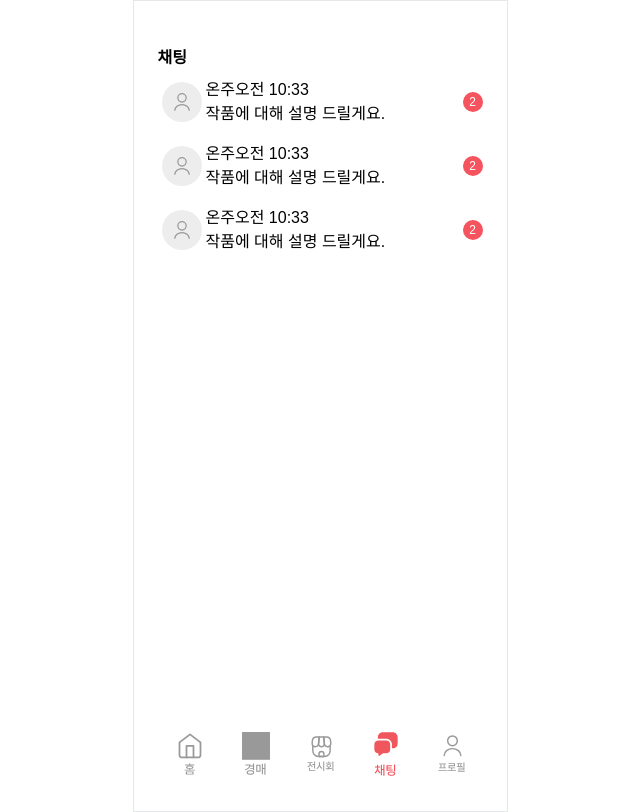
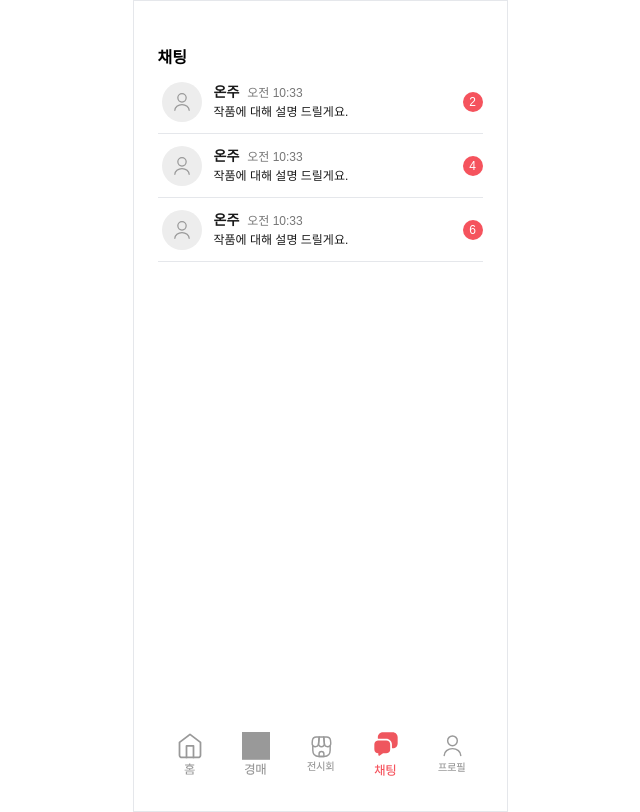
Before and after one commit to Att-ies/frontend, a Next.js app: page /chat in a window 1280 px wide. Shown: the whole page, without its empty margins (320-960 px from the left). Built offline with nearby package versions, Linux system fonts and the light colour scheme.

Commit message:
feat : chatRoom Component

```diff
--- /dev/null
+++ b/src/components/chat/ChatRoom.tsx
@@ -0,0 +1,55 @@
+import React from 'react';
+import Image from 'next/image';
+import { useRouter } from 'next/router';
+
+interface chatRoomProps {
+  chatRoom: {
+    id: string;
+    profileImage: string;
+    name: string;
+    time: string;
+    message: string;
+    notifyCnt: number;
+  };
+  [key: string]: any;
+}
+
+export default function Chatroom({ chatRoom }: chatRoomProps) {
+  const handleChattingRoom = () => {
+    router.push(chatRoom.id);
+  };
+  const router = useRouter();
+  return (
+    <section
+      className="h-[64px] flex items-center relative border-b "
+      onClick={handleChattingRoom}
+    >
+      <article>
+        <Image
+          src={chatRoom.profileImage}
+          alt="profile"
+          width="40"
+          height="0"
+          className="mx-1"
+        />
+      </article>
+
+      <article className="flex flex-col">
+        <div className="flex">
+          <p className="text-[#191919] text-14 flex items-center justify-center font-bold px-2">
+            {chatRoom.name}
+          </p>
+          <p className="text-[#767676] text-12 flex items-center justify-center">
+            {chatRoom.time}
+          </p>
+        </div>
+        <p className="text-[#191919] text-12 flex items-center justify-center px-2">
+          {chatRoom.message}
+        </p>
+      </article>
+      <article className="absolute right-0 bg-[#F5535D] w-[20px] h-[20px] flex justify-center items-center text-[#FFF] text-12 rounded-full">
+        {chatRoom.notifyCnt}
+      </article>
+    </section>
+  );
+}
--- a/src/pages/chat/index.tsx
+++ b/src/pages/chat/index.tsx
@@ -2,6 +2,7 @@ import Layout from '@components/common/Layout';
 import Tab from '@components/common/Tab';
 import React, { useState } from 'react';
 import Image from 'next/image';
+import Chatroom from '@components/chat/ChatRoom';
 
 const DUMP_CHATTING_ROOM_LIST = [
   {
@@ -18,7 +19,7 @@ const DUMP_CHATTING_ROOM_LIST = [
     name: '온주',
     time: '오전 10:33',
     message: '작품에 대해 설명 드릴게요.',
-    notifyCnt: 2,
+    notifyCnt: 4,
   },
   {
     id: '3',
@@ -26,39 +27,19 @@ const DUMP_CHATTING_ROOM_LIST = [
     name: '온주',
     time: '오전 10:33',
     message: '작품에 대해 설명 드릴게요.',
-    notifyCnt: 2,
+    notifyCnt: 6,
   },
 ];
 
 export default function Chat() {
   const [chatRoomList, setChatRoomList] = useState(DUMP_CHATTING_ROOM_LIST);
+
   return (
     <Layout>
       <section className="font-bold text-16">채팅</section>
       {chatRoomList.length ? (
         chatRoomList.map((chatRoom) => (
-          <section className="h-[64px] flex items-center relative ">
-            <article>
-              <Image
-                src={chatRoom.profileImage}
-                alt="profile"
-                width="40"
-                height="0"
-                className="mx-1"
-              />
-            </article>
-
-            <article className="flex flex-col">
-              <div className="flex">
-                <p>{chatRoom.name}</p>
-                <p>{chatRoom.time}</p>
-              </div>
-              <p>{chatRoom.message}</p>
-            </article>
-            <article className="absolute right-0 bg-[#F5535D] w-[20px] h-[20px] flex justify-center items-center text-[#FFF] text-12 rounded-full">
-              {chatRoom.notifyCnt}
-            </article>
-          </section>
+          <Chatroom chatRoom={chatRoom} key={chatRoom.id} />
         ))
       ) : (
         <section className="flex justify-center items-center h-[650px]">
```
